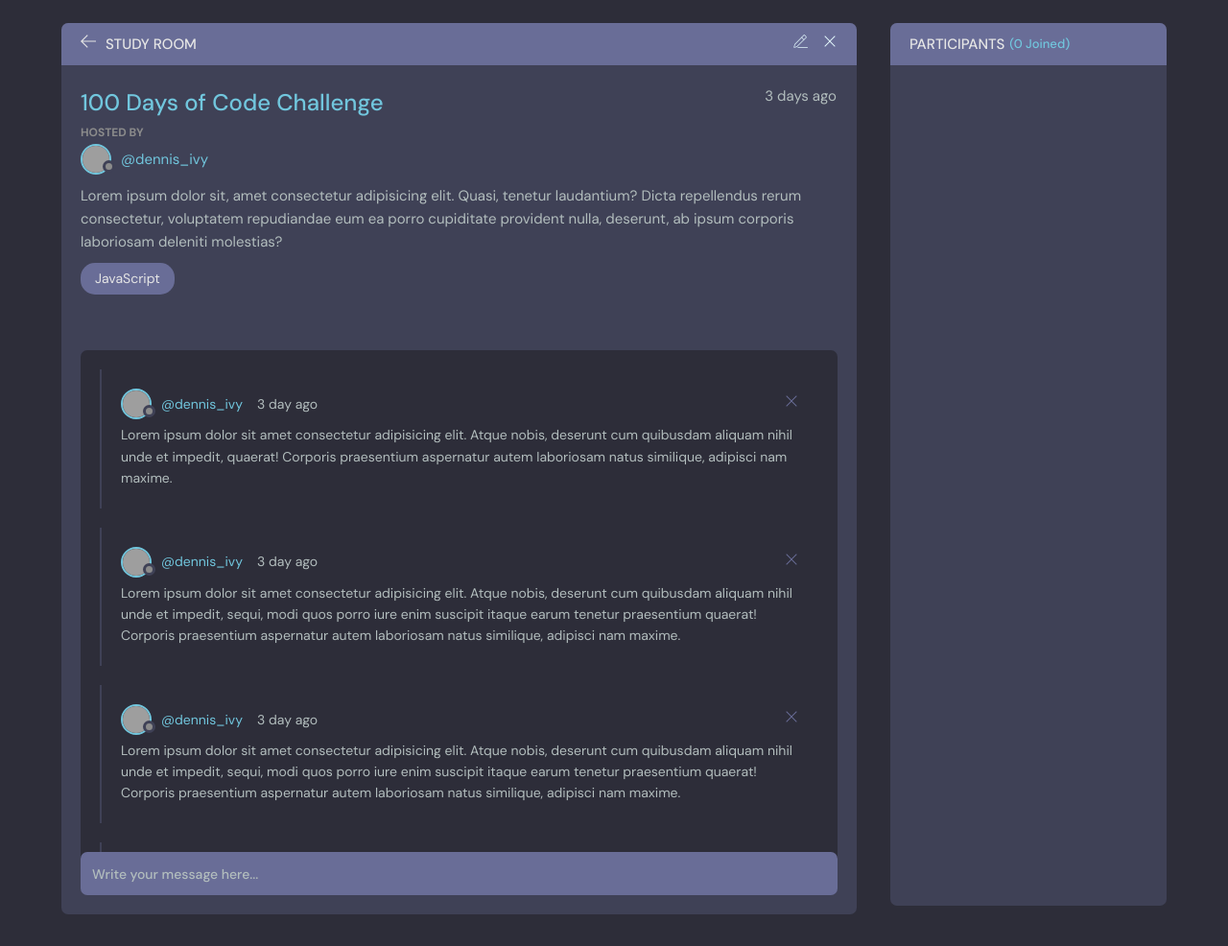
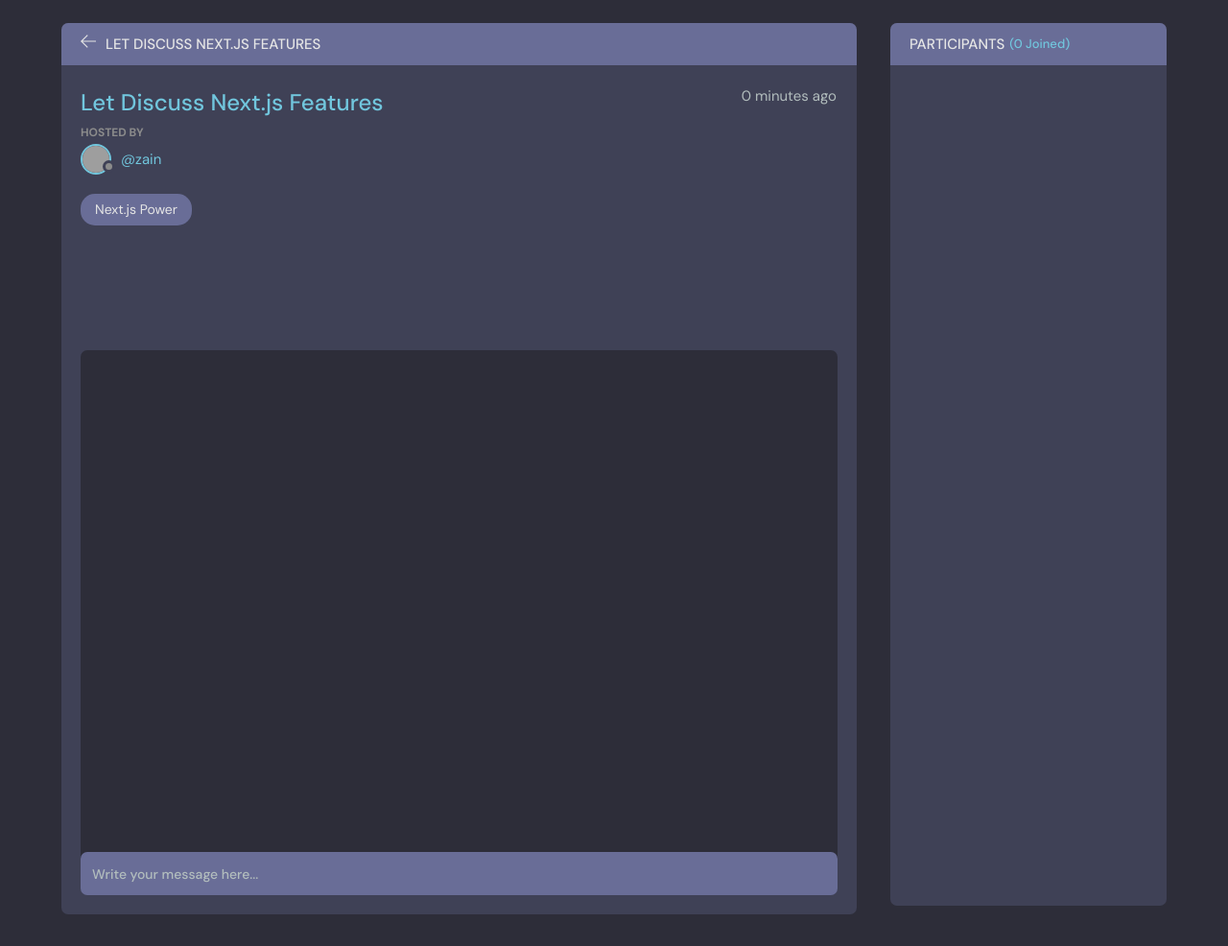
Before and after one commit to SyedZainAnwer/Thought-Tangle, a Django app: page /room/5/ in a window 1280 px wide. Shown: the part 76-1062 px from the top of the page at 96% size. Run offline with Django 5.2, Linux system fonts and the light colour scheme; data comes from the database, SQL or seed files in the repository; grey boxes are pictures that could not be loaded.

Commit message:
completed room UI

```diff
--- a/base/templates/base/room.html
+++ b/base/templates/base/room.html
@@ -8,7 +8,7 @@
         <div class="room">
           <div class="room__top">
             <div class="room__topLeft">
-              <a href="index.html">
+              <a href="{% url 'home' %}">
                 <svg version="1.1" xmlns="http://www.w3.org/2000/svg" width="32" height="32" viewBox="0 0 32 32">
                   <title>arrow-left</title>
                   <path
@@ -16,11 +16,12 @@
                   ></path>
                 </svg>
               </a>
-              <h3>Study Room</h3>
+              <h3>{{ room.name }}</h3>
             </div>
 
+            {% if room.host == request.user %}
             <div class="room__topRight">
-              <a href="#">
+              <a href="{% url 'update-room' room.id %}">
                 <svg
                   enable-background="new 0 0 24 24"
                   height="32"
@@ -46,7 +47,7 @@
                   </g>
                 </svg>
               </a>
-              <a href="#">
+              <a href="{% url 'delete-room' room.id %}">
                 <svg version="1.1" xmlns="http://www.w3.org/2000/svg" width="32" height="32" viewBox="0 0 32 32">
                   <title>remove</title>
                   <path
@@ -55,6 +56,7 @@
                 </svg>
               </a>
             </div>
+            {% endif %}
 
             <!-- <button class="action-button" data-id="120" data-delete-url="https://randomuser.me/api/3324923"
             data-edit-url="profile.html">
@@ -75,38 +77,37 @@
           <div class="room__box scroll">
             <div class="room__header scroll">
               <div class="room__info">
-                <h3>100 Days of Code Challenge</h3>
-                <span>3 days ago</span>
+                <h3>{{ room.name }}</h3>
+                <span>{{ room.created|timesince }} ago</span>
               </div>
               <div class="room__hosted">
                 <p>Hosted By</p>
-                <a href="#" class="room__author">
+                <a href="{% url 'user-profile' room.host.id %}" class="room__author">
                   <div class="avatar avatar--small">
                     <img src="https://randomuser.me/api/portraits/men/37.jpg" />
                   </div>
-                  <span>@dennis_ivy</span>
+                  <span>@{{ room.host.username }}</span>
                 </a>
               </div>
-              <div class="room__details">
-                Lorem ipsum dolor sit, amet consectetur adipisicing elit. Quasi, tenetur laudantium? Dicta repellendus
-                rerum consectetur, voluptatem repudiandae eum ea porro cupiditate provident nulla, deserunt, ab ipsum
-                corporis laboriosam deleniti molestias?
-              </div>
-              <span class="room__topics">JavaScript</span>
+              <span class="room__topics">{{ room.topic }}</span>
             </div>
             <div class="room__conversation">
               <div class="threads scroll">
+
+                {% for message in room_messages %}
                 <div class="thread">
                   <div class="thread__top">
                     <div class="thread__author">
-                      <a href="#" class="thread__authorInfo">
+                      <a href="{% url 'user-profile' message.user.id %}" class="thread__authorInfo">
                         <div class="avatar avatar--small">
                           <img src="https://randomuser.me/api/portraits/men/37.jpg" />
                         </div>
-                        <span>@dennis_ivy</span>
+                        <span>@{{ message.user.username }}</span>
                       </a>
-                      <span class="thread__date">3 day ago</span>
+                      <span class="thread__date">{{ message.created|timesince }} ago</span>
                     </div>
+                    {% if messager.user == request.user %}
+                    <a href="{% url 'delete-message' message.id %}">
                     <div class="thread__delete">
                       <svg version="1.1" xmlns="http://www.w3.org/2000/svg" width="32" height="32" viewBox="0 0 32 32">
                         <title>remove</title>
@@ -115,90 +116,13 @@
                         ></path>
                       </svg>
                     </div>
+                  </a>
+                    {% endif %}
                   </div>
-                  <div class="thread__details">
-                    Lorem ipsum dolor sit amet consectetur adipisicing elit. Atque nobis, deserunt cum quibusdam aliquam
-                    nihil unde et impedit, quaerat! Corporis praesentium aspernatur autem laboriosam natus similique,
-                    adipisci nam maxime.
-                  </div>
+                  <div class="thread__details">{{ message.body }}</div>
                 </div>
-                <div class="thread">
-                  <div class="thread__top">
-                    <div class="thread__author">
-                      <a href="#" class="thread__authorInfo">
-                        <div class="avatar avatar--small">
-                          <img src="https://randomuser.me/api/portraits/men/37.jpg" />
-                        </div>
-                        <span>@dennis_ivy</span>
-                      </a>
-                      <span class="thread__date">3 day ago</span>
-                    </div>
-                    <div class="thread__delete">
-                      <svg version="1.1" xmlns="http://www.w3.org/2000/svg" width="32" height="32" viewBox="0 0 32 32">
-                        <title>remove</title>
-                        <path
-                          d="M27.314 6.019l-1.333-1.333-9.98 9.981-9.981-9.981-1.333 1.333 9.981 9.981-9.981 9.98 1.333 1.333 9.981-9.98 9.98 9.98 1.333-1.333-9.98-9.98 9.98-9.981z"
-                        ></path>
-                      </svg>
-                    </div>
-                  </div>
-                  <div class="thread__details">
-                    Lorem ipsum dolor sit amet consectetur adipisicing elit. Atque nobis, deserunt cum quibusdam aliquam
-                    nihil unde et impedit, sequi, modi quos porro iure enim suscipit itaque earum tenetur praesentium
-                    quaerat! Corporis praesentium aspernatur autem laboriosam natus similique, adipisci nam maxime.
-                  </div>
-                </div>
-                <div class="thread">
-                  <div class="thread__top">
-                    <div class="thread__author">
-                      <a href="#" class="thread__authorInfo">
-                        <div class="avatar avatar--small">
-                          <img src="https://randomuser.me/api/portraits/men/37.jpg" />
-                        </div>
-                        <span>@dennis_ivy</span>
-                      </a>
-                      <span class="thread__date">3 day ago</span>
-                    </div>
-                    <div class="thread__delete">
-                      <svg version="1.1" xmlns="http://www.w3.org/2000/svg" width="32" height="32" viewBox="0 0 32 32">
-                        <title>remove</title>
-                        <path
-                          d="M27.314 6.019l-1.333-1.333-9.98 9.981-9.981-9.981-1.333 1.333 9.981 9.981-9.981 9.98 1.333 1.333 9.981-9.98 9.98 9.98 1.333-1.333-9.98-9.98 9.98-9.981z"
-                        ></path>
-                      </svg>
-                    </div>
-                  </div>
-                  <div class="thread__details">
-                    Lorem ipsum dolor sit amet consectetur adipisicing elit. Atque nobis, deserunt cum quibusdam aliquam
-                    nihil unde et impedit, sequi, modi quos porro iure enim suscipit itaque earum tenetur praesentium
-                    quaerat! Corporis praesentium aspernatur autem laboriosam natus similique, adipisci nam maxime.
-                  </div>
-                </div>
-                <div class="thread">
-                  <div class="thread__top">
-                    <div class="thread__author">
-                      <a href="#" class="thread__authorInfo">
-                        <div class="avatar avatar--small">
-                          <img src="https://randomuser.me/api/portraits/men/37.jpg" />
-                        </div>
-                        <span>@dennis_ivy</span>
-                      </a>
-                      <span class="thread__date">3 day ago</span>
-                    </div>
-                    <div class="thread__delete">
-                      <svg version="1.1" xmlns="http://www.w3.org/2000/svg" width="32" height="32" viewBox="0 0 32 32">
-                        <title>remove</title>
-                        <path
-                          d="M27.314 6.019l-1.333-1.333-9.98 9.981-9.981-9.981-1.333 1.333 9.981 9.981-9.981 9.98 1.333 1.333 9.981-9.98 9.98 9.98 1.333-1.333-9.98-9.98 9.98-9.981z"
-                        ></path>
-                      </svg>
-                    </div>
-                  </div>
-                  <div class="thread__details">
-                    Lorem ipsum dolor sit amet consectetur adipisicing elit. Atque nobis, deserunt cum quibusdam aliquam
-                    nihil unde et impedit, sequi, modi quos porro iure enim suscipit itaque earum tenetur praesentium.
-                  </div>
-                </div>
+                {% endfor %}
+
               </div>
             </div>
           </div>
```
